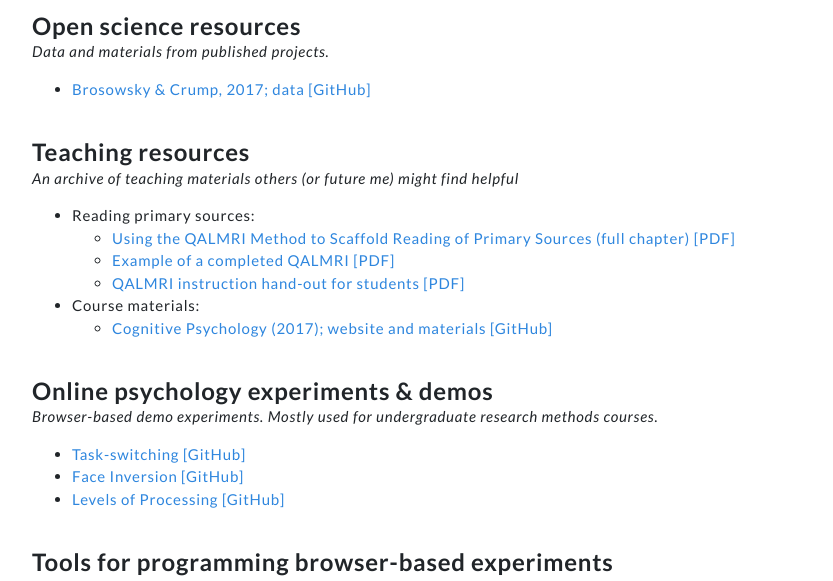
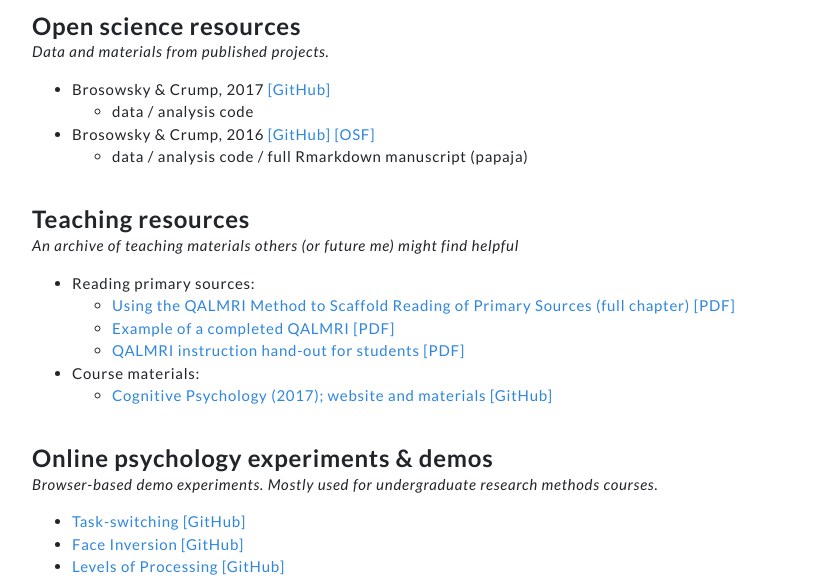
Before and after one commit to nbrosowsky/nbrosowsky.github.io, a plain HTML site: page resources.html in a window 1280 px wide. Shown: the part 211-792 px from the top of the page, without its empty margins (223-1056 px from the left). Drawn offline with nearby package versions, Linux system fonts and the light colour scheme.

Commit message:
update resources

```diff
--- a/resources.html
+++ b/resources.html
@@ -61,7 +61,16 @@
                 </li>
 -->
                 <li>
-                    <a href="https://github.com/nbrosowsky/open-science/tree/master/2017_CrumpBrosowskyMilliken"  target="_blank">Brosowsky &amp; Crump, 2017; data [GitHub]</a>
+                    Brosowsky &amp; Crump, 2017 <a href="https://github.com/nbrosowsky/open-science/tree/master/2017_CrumpBrosowskyMilliken"  target="_blank"> [GitHub]</a>
+                    <ul>
+                        <li>data / analysis code </li>
+                    </ul>
+                </li>
+                <li>
+                    Brosowsky &amp; Crump, 2016 <a href="https://github.com/nbrosowsky/open-science/tree/master/2016_BrosowskyCrump"  target="_blank">[GitHub]</a> <a href="https://osf.io/wsx36/"  target="_blank">[OSF]</a>
+                    <ul>
+                        <li>data / analysis code / full Rmarkdown manuscript (papaja) </li>
+                    </ul>
                 </li>
             </ul>
             <br>
@@ -111,11 +120,11 @@
                 <li><a href="https://github.com/nbrosowsky/eventTimer">A (better) Javascript timer [GitHub]</a></li>
                 <!--                <li><a href="#">Misc. Javascript utilities [Github] </a></li>-->
                 <li><a href="https://github.com/nbrosowsky/mturkr-helper">MturkR helper code [GitHub]</a></li>
+                <li><a href="https://github.com/nbrosowsky/tonejs-instruments">ToneJS-Instruments [GitHub]</a></li>
             </ul>
             <br>
             <h4 style="margin-bottom: 0">Misc. Programming Projects</h4>
             <ul>
-                <li><a href="https://github.com/nbrosowsky/tonejs-instruments">ToneJS-Instruments [GitHub]</a></li>
                 <li><a href="https://github.com/nbrosowsky/personal-website-graveyard/">Personal website graveyard [GitHub]</a></li>
             </ul>
 
```
Also changed, not shown: projects.html (+2 -2 lines).
